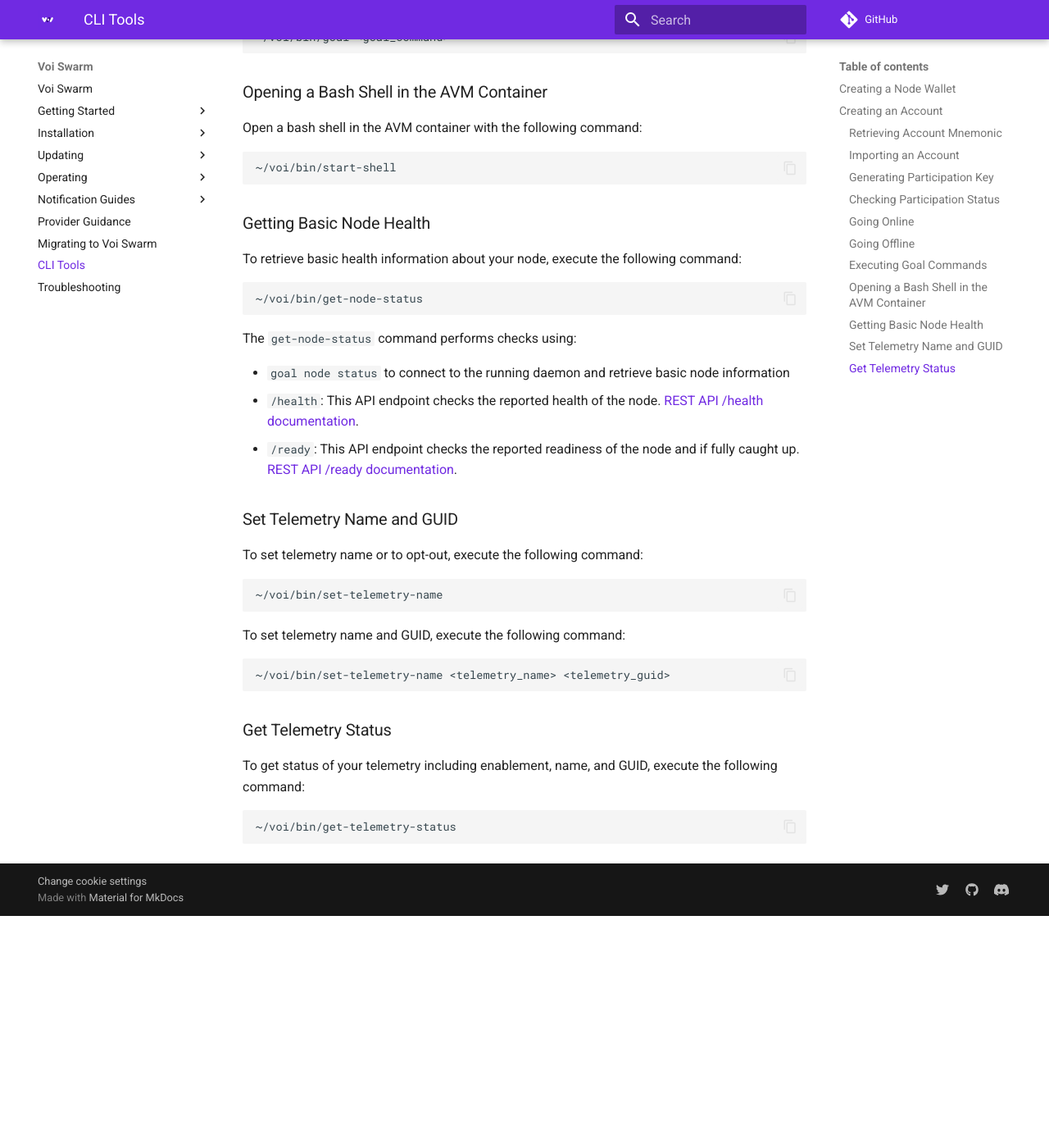
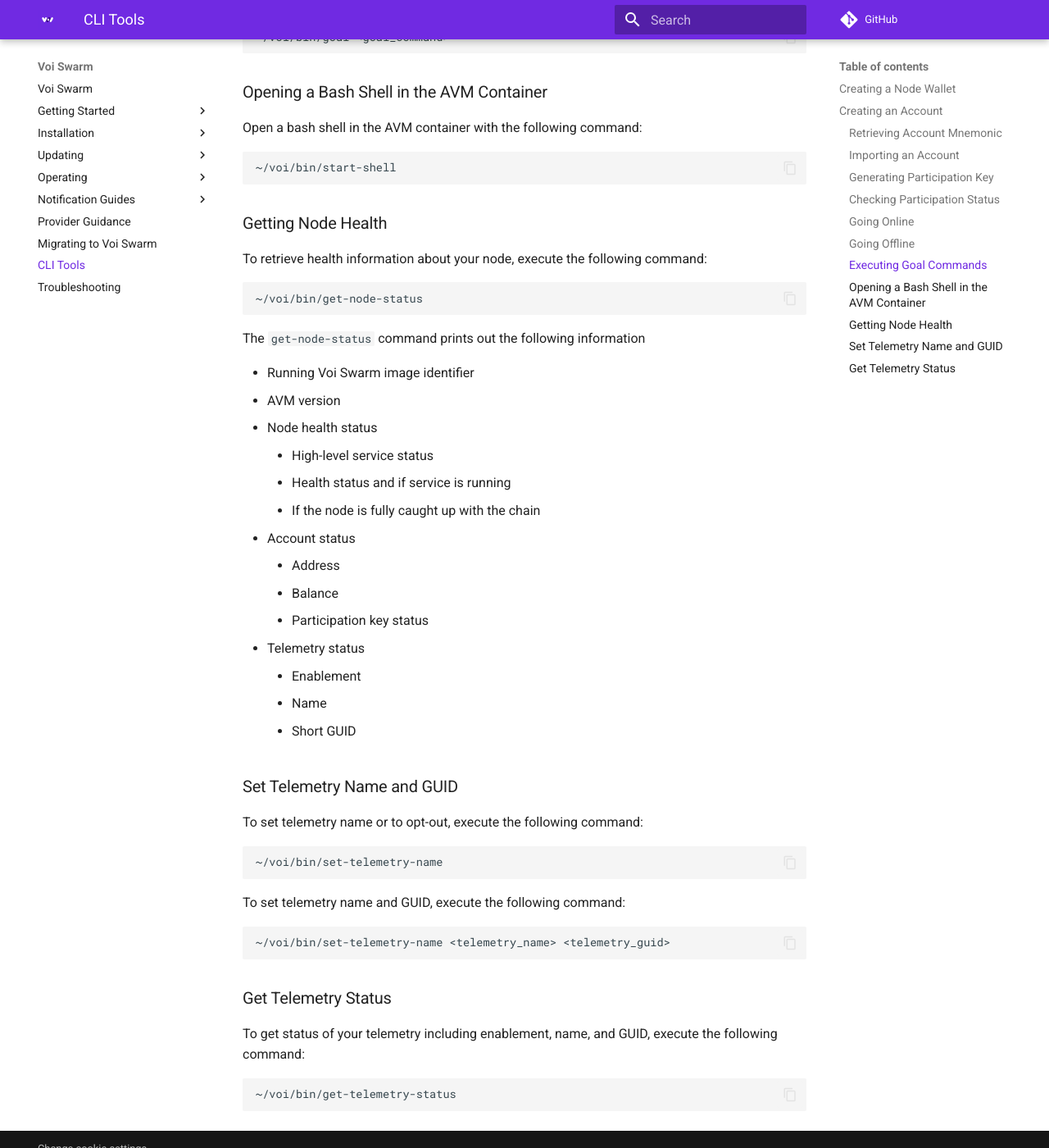
Before and after one commit to VoiNetwork/voi-swarm, an MkDocs documentation site: the page built from docs/cli-tools.md, in a window 1280 px wide and 1400 px high, scrolled down 1537 px. Shown: the whole window at 82% size. Built offline with MkDocs 1.6.1 and Material for MkDocs 9.7.7, drawn with Linux system fonts in a browser that asks for light colours; plug-ins that fetch from the network failed and are left out; comment, search, counter and statistics services are not loaded; before the commit the page ends 2654 px from its top, so only the background shows below that.

Commit message:
Add more detailed output on get-node-status script

````diff
--- a/docs/cli-tools.md
+++ b/docs/cli-tools.md
@@ -80,19 +80,30 @@
 ~/voi/bin/start-shell
 ```
 
-### Getting Basic Node Health
+### Getting Node Health
 
-To retrieve basic health information about your node, execute the following command:
+To retrieve health information about your node, execute the following command:
 
 ```bash
 ~/voi/bin/get-node-status
 ```
 
-The `get-node-status` command performs checks using:
+The `get-node-status` command prints out the following information
 
-- `goal node status` to connect to the running daemon and retrieve basic node information
-- `/health`: This API endpoint checks the reported health of the node. [REST API /health documentation](https://developer.algorand.org/docs/rest-apis/algod/#get-health).
-- `/ready`: This API endpoint checks the reported readiness of the node and if fully caught up. [REST API /ready documentation](https://developer.algorand.org/docs/rest-apis/algod/#get-ready).
+- Running Voi Swarm image identifier
+- AVM version
+- Node health status
+    - High-level service status
+    - Health status and if service is running
+    - If the node is fully caught up with the chain
+- Account status
+    - Address
+    - Balance
+    - Participation key status
+- Telemetry status
+    - Enablement
+    - Name
+    - Short GUID
 
 ### Set Telemetry Name and GUID
 
````
Also changed, not shown: docs/installation/installation.md (+1 -1 lines), 2 other files.
